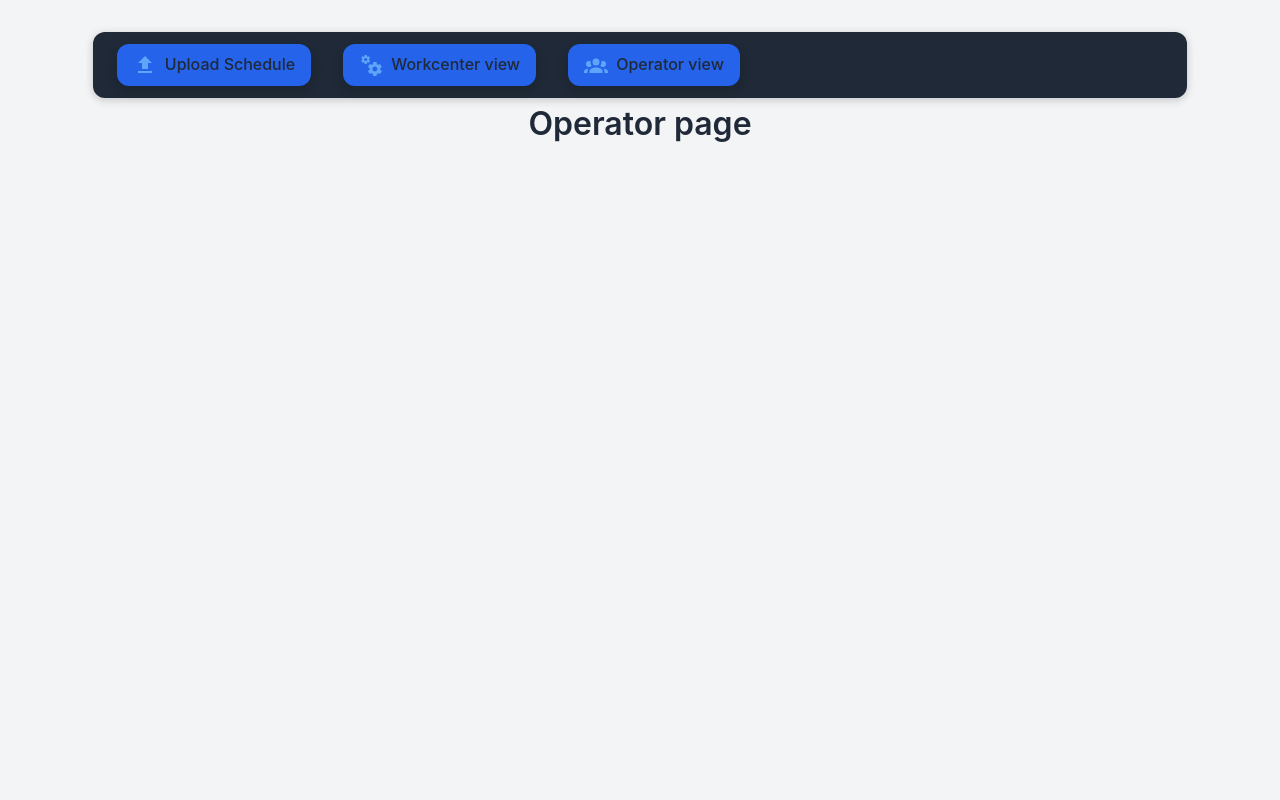
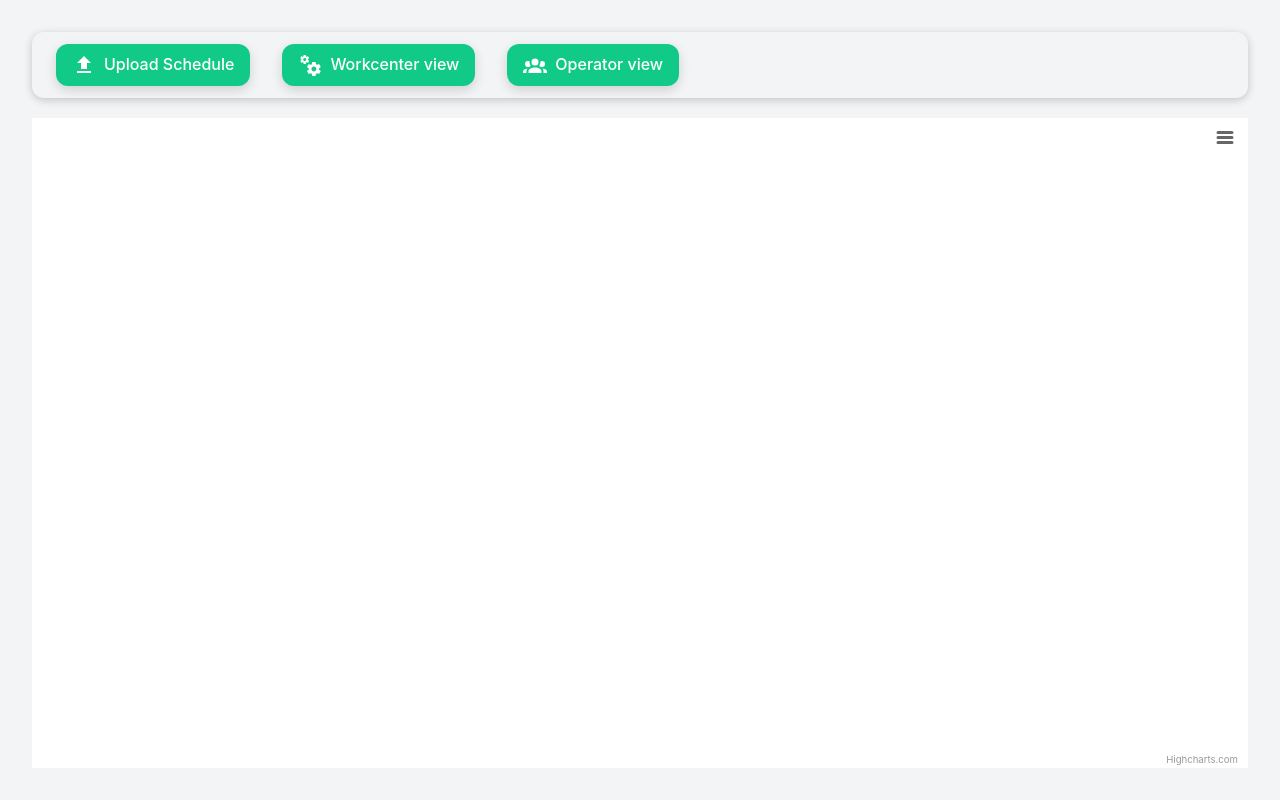
Before and after one commit to lucaSartore/scheduler-visualizer, a React (Vite) app: page /upload in a window 1280 px wide. Both pictures are taken after a click on the element "Operator view". Built offline with nearby package versions, Linux system fonts and the light colour scheme.

Commit message:
styling and minor fixes

```diff
--- a/src/components/top_bar/top_bar.css
+++ b/src/components/top_bar/top_bar.css
@@ -5,9 +5,8 @@
   justify-content: flex-start;
   gap: 2rem;
   padding: 0.75rem 1.5rem;
-  background: #1f2937; /* dark gray (tailwind slate-800 style) */
   box-shadow: 0 2px 8px rgba(0, 0, 0, 0.2);
-  width: 90%;
+  width: 100%;
   border-radius: 0.75rem;
 }
 
@@ -20,11 +19,11 @@
   padding: 0.5rem 1rem;
   border-radius: 0.75rem;
   transition: background 0.2s ease, transform 0.15s ease;
-  color: #f9fafb; /* text-gray-50 */
+  background: #12ca88;
 }
 
 .button-div:hover {
-  background: #374151; /* slate-700 */
+  background: #12ca88;
   transform: translateY(-2px);
 }
 
@@ -32,7 +31,6 @@
 .button-icon {
   width: 1.5rem;
   height: 1.5rem;
-  color: #60a5fa; /* blue-400 */
 }
 
 /* Button text */
--- a/src/main.css
+++ b/src/main.css
@@ -17,7 +17,7 @@ body {
 /* Headings */
 h1, h2, h3, h4, h5, h6 {
   font-weight: 600;
-  color: #1f2937; /* slate-800 */
+  /* color: #1f2937; /* slate-800 */ */
   margin-bottom: 0.5rem;
 }
 
--- /dev/null
+++ b/src/pages/operator/index.css
@@ -0,0 +1,6 @@
+
+#main-chart {
+  padding-top: 20px;
+  width: 100%;
+  height: 100%;
+}
--- a/src/pages/operator/index.tsx
+++ b/src/pages/operator/index.tsx
@@ -1,7 +1,18 @@
-export function OperatorPage(){
-    return (
-        <>
-          <h1>Operator page</h1>
-        </>
-    )
+import Highcharts from "highcharts/highcharts-gantt";
+import "highcharts/modules/exporting";
+import { useEffect } from "react";
+import "./index.css";
+
+export function OperatorPage() {
+	useEffect(() => {
+		Highcharts.ganttChart("main-chart", {
+      // hcart
+    });
+	}, []);
+
+	return (
+		<>
+			<div id="main-chart"></div>
+		</>
+	);
 }
--- a/src/pages/upload/index.tsx
+++ b/src/pages/upload/index.tsx
@@ -29,7 +29,7 @@ export function UploadPage() {
       setSchedule(parsed);
     } catch (err) {
       console.error("Invalid JSON or schema validation failed:", err);
-      alert("❌ Failed to load schedule. Please upload a valid JSON file.");
+      alert("❌ Failed to load schedule. Please upload a valid JSON file. You can check the console for more details");
     }
 
     // Reset input so user can upload the same file again if needed
```
